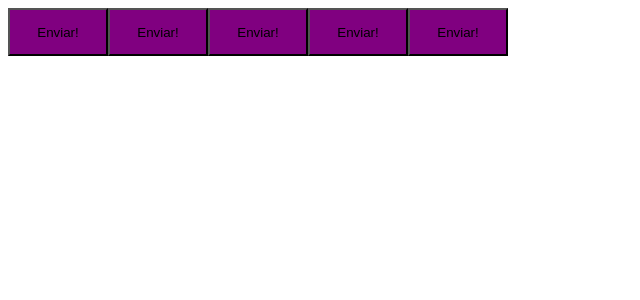
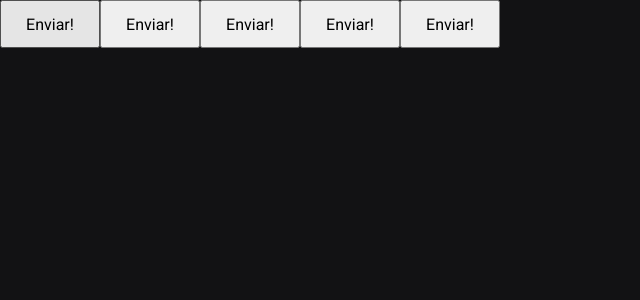
Before and after one commit to filemomheck/Rocketseat-React-Ignite-Timer, a React (Vite) app: page / in a window 1280 px wide. Shown: the top 300 px of the page, without its empty margins (0-640 px from the left). Built offline with nearby package versions, Linux system fonts and the light colour scheme.

Commit message:
Colors & Fonts and Configure ESLint

```diff
--- a/index.html
+++ b/index.html
@@ -2,6 +2,12 @@
 <html lang="pt-br">
   <head>
     <meta charset="UTF-8" />
+    <link rel="preconnect" href="https://fonts.googleapis.com" />
+    <link rel="preconnect" href="https://fonts.gstatic.com" crossorigin />
+    <link
+      href="https://fonts.googleapis.com/css2?family=Roboto+Mono:ital,wght@0,100..700;1,100..700&family=Roboto:ital,wght@0,100;0,300;0,400;0,500;0,700;0,900;1,100;1,300;1,400;1,500;1,700;1,900&display=swap"
+      rel="stylesheet"
+    />
     <meta name="viewport" content="width=device-width, initial-scale=1.0" />
     <title>Ignite Timer</title>
   </head>
--- a/package.json
+++ b/package.json
@@ -15,6 +15,7 @@
     "styled-components": "^6.1.12"
   },
   "devDependencies": {
+    "@rocketseat/eslint-config": "^2.2.2",
     "@types/react": "^18.3.3",
     "@types/react-dom": "^18.3.0",
     "@types/styled-components": "^5.1.34",
--- a/src/App.tsx
+++ b/src/App.tsx
@@ -1,11 +1,13 @@
 import { ThemeProvider } from "styled-components";
 import { defaultTheme } from "./styles/themes/default";
 import { Button } from "./Button";
+import { GlobalStyle } from "./styles/global";
 
 export function App() {
   return (
     // Fragment:
     <ThemeProvider theme={defaultTheme}>
+      <GlobalStyle />
       <Button variant="primary" />
       <Button variant="secondary" />
       <Button variant="success" />
--- /dev/null
+++ b/src/styles/global.ts
@@ -0,0 +1,28 @@
+import { createGlobalStyle } from "styled-components";
+
+export const GlobalStyle = createGlobalStyle`
+/* CSS Global: */
+* {
+    margin: 0;
+    padding: 0;
+    box-sizing: border-box;
+}
+
+:focus {
+    outline: 0;
+    box-shadow: 0 0 0 2px ${(props) => props.theme["gray-500"]};
+
+}
+
+body {
+    background-color: ${(props) => props.theme["gray-900"]};
+    color: ${(props) => props.theme["gray-300"]}
+}
+
+body, input, textearea, button {
+    font-family: 'Roboto', sans-serif;
+    font-weight: 400;
+    font-size: 1rem;
+}
+
+`;
--- a/src/styles/themes/default.ts
+++ b/src/styles/themes/default.ts
@@ -1,6 +1,21 @@
 export const defaultTheme = {
-  primary: "purple",
-  secondary: "orange",
-  success: "green",
-  danger: "red",
+  white: "#FFF",
+
+  "gray-100": "#E1E1E6",
+  "gray-300": "#C4C4CC",
+  "gray-400": "#8D8D99",
+  "gray-500": "#7C7C8A",
+  "gray-600": "#323238",
+  "gray-700": "#29292E",
+  "gray-800": "#202024",
+  "gray-900": "#121214",
+
+  "green-300": "#00B37E",
+  "green-500": "#00875F",
+  "green-700": "#015F43",
+
+  "red-500": "#AB222E",
+  "red-700": "#7A1921",
+
+  "yellow-500": "#FBA94C",
 };
```
Also changed, not shown: .eslintrc.json (added), 1 other file (tests, documents, lock files or other folders).
